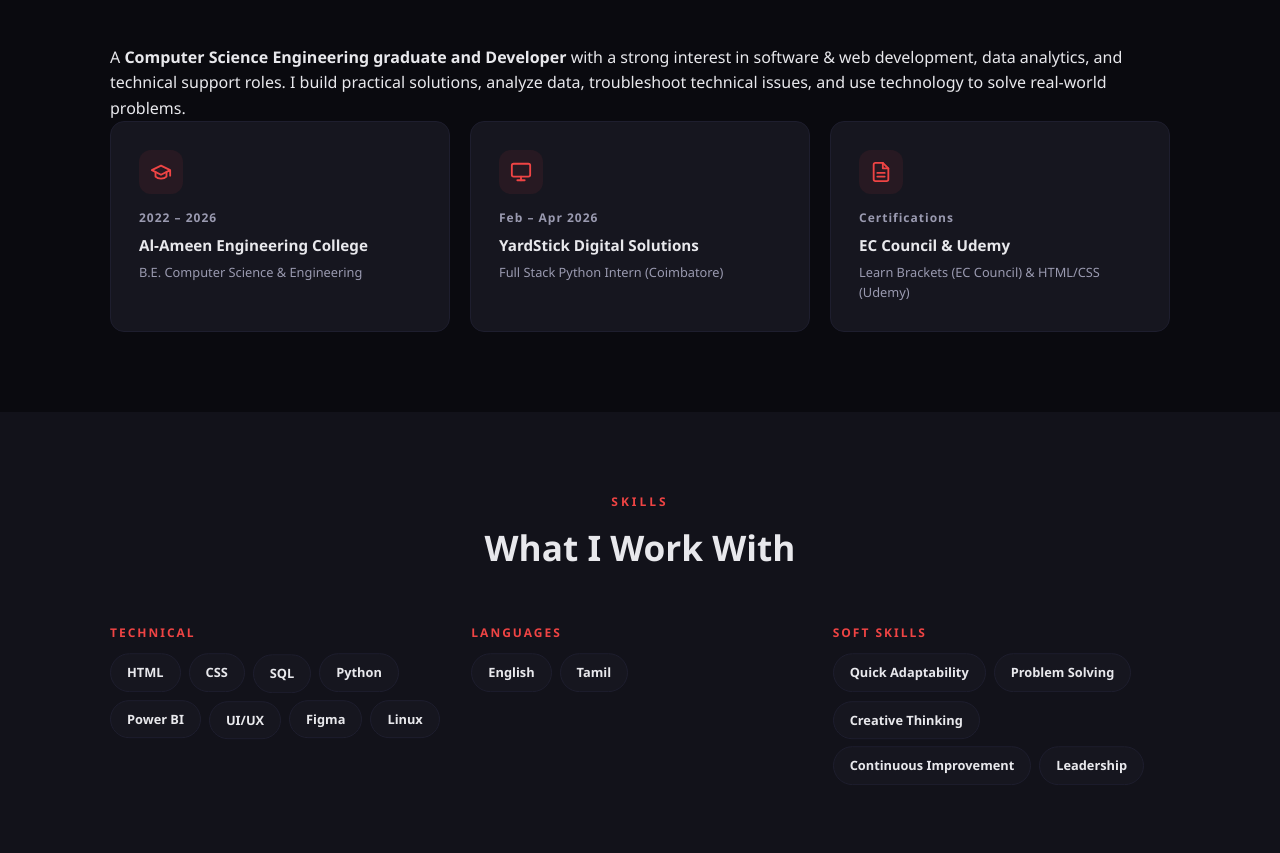
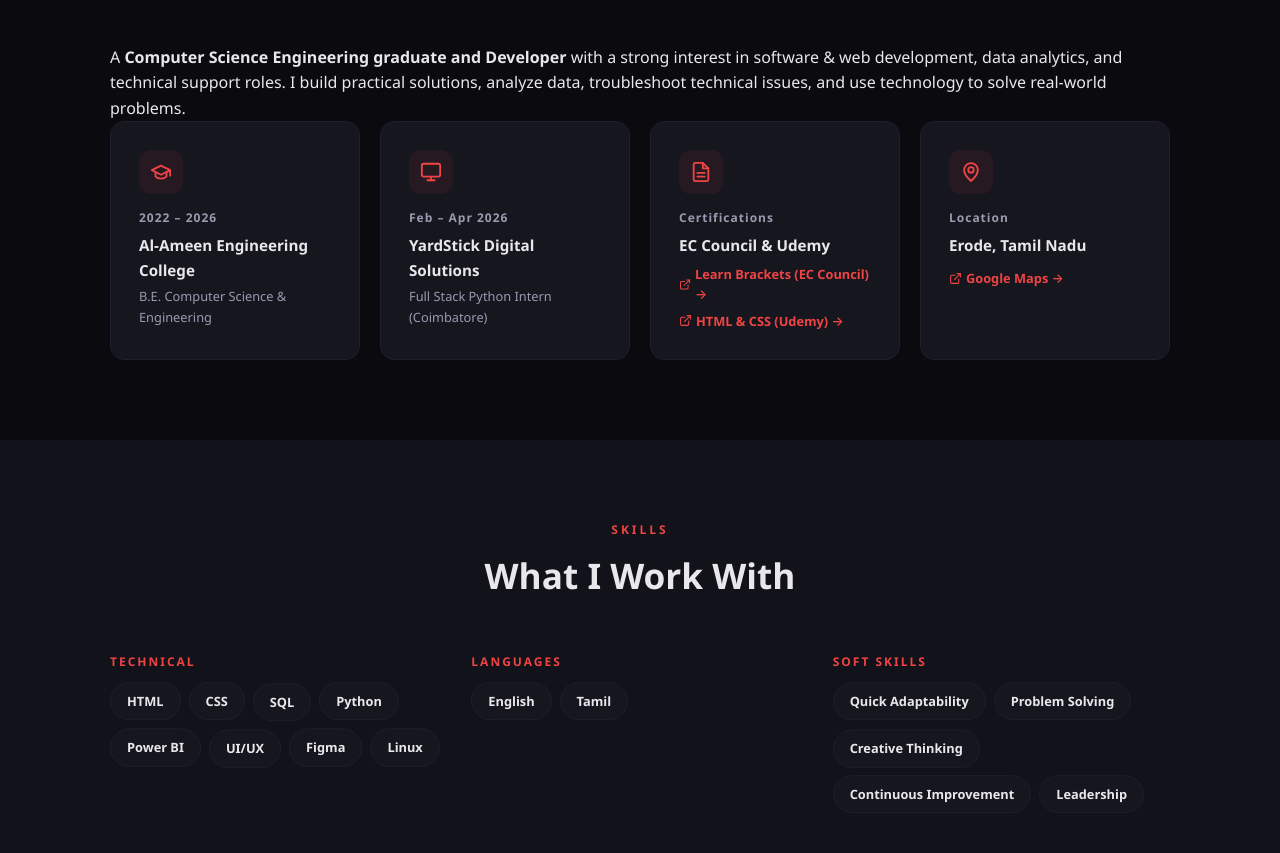
Before and after one commit to Irfan1136/portfolio11, a plain HTML site: page index.html in a window 1280 px wide. Shown: the part 967-1820 px from the top of the page. Drawn offline with Linux system fonts and the light colour scheme; animation ran at ten frames a second.

Commit message:
Make certification links clickable in About section and add Location card with Google Maps link

```diff
--- a/index.html
+++ b/index.html
@@ -157,11 +157,13 @@ section{padding:80px 0}
 
 /* ABOUT */
 .about-text{text-align:center;color:var(--fg2);max-width:700px;margin:0 auto 40px;font-size:1.05rem;line-height:1.8}
-.edu-grid{display:grid;grid-template-columns:repeat(3,1fr);gap:20px}
+.edu-grid{display:grid;grid-template-columns:repeat(4,1fr);gap:20px}
 .edu-card .icon{width:44px;height:44px;border-radius:12px;background:var(--primary-bg);display:flex;align-items:center;justify-content:center;margin-bottom:14px;font-size:1.2rem}
 .edu-card .year{font-size:.75rem;color:var(--fg2);font-weight:600;letter-spacing:1px;margin-bottom:6px}
 .edu-card h3{font-size:.95rem;font-weight:700;margin-bottom:4px}
 .edu-card p{font-size:.8rem;color:var(--fg2)}
+.cert-link{transition:all .2s ease}
+.cert-link:hover{color:var(--primary-glow)!important;transform:translateX(3px)}
 
 /* SKILLS */
 .skills-grid{display:grid;grid-template-columns:repeat(3,1fr);gap:24px}
@@ -443,8 +445,28 @@ section{padding:80px 0}
         </div>
         <p class="year">Certifications</p>
         <h3>EC Council & Udemy</h3>
-        <p>Learn Brackets (EC Council) & HTML/CSS (Udemy)</p>
+        <div class="cert-links" style="display:flex;flex-direction:column;gap:6px;margin-top:6px;">
+          <a href="https://learn.eccouncil.org/certificate/167df997-6b45-4c06-ae6b-5d2ef38466c0" target="_blank" rel="noreferrer" class="cert-link" title="Verify EC Council Certificate" style="color:var(--primary);font-size:.8rem;font-weight:600;display:inline-flex;align-items:center;gap:4px;text-decoration:none;">
+            <svg viewBox="0 0 24 24" width="13" height="13" fill="none" stroke="currentColor" stroke-width="2" stroke-linecap="round" stroke-linejoin="round"><path d="M18 13v6a2 2 0 0 1-2 2H5a2 2 0 0 1-2-2V8a2 2 0 0 1 2-2h6"/><polyline points="15 3 21 3 21 9"/><line x1="10" y1="14" x2="21" y2="3"/></svg>
+            Learn Brackets (EC Council) →
+          </a>
+          <a href="https://www.udemy.com/certificate/UC-16f1929e-f9ab-4c89-a48c-dfcad010c95e/" target="_blank" rel="noreferrer" class="cert-link" title="Verify Udemy Certificate" style="color:var(--primary);font-size:.8rem;font-weight:600;display:inline-flex;align-items:center;gap:4px;text-decoration:none;">
+            <svg viewBox="0 0 24 24" width="13" height="13" fill="none" stroke="currentColor" stroke-width="2" stroke-linecap="round" stroke-linejoin="round"><path d="M18 13v6a2 2 0 0 1-2 2H5a2 2 0 0 1-2-2V8a2 2 0 0 1 2-2h6"/><polyline points="15 3 21 3 21 9"/><line x1="10" y1="14" x2="21" y2="3"/></svg>
+            HTML & CSS (Udemy) →
+          </a>
+        </div>
       </div>
+      <a href="https://www.google.com/maps/place/Erode,+Tamil+Nadu" target="_blank" rel="noreferrer" class="card edu-card reveal" style="text-decoration:none;display:block;" title="Open location in Google Maps">
+        <div class="icon" aria-label="Location Icon">
+          <svg viewBox="0 0 24 24" width="22" height="22" fill="none" stroke="var(--primary)" stroke-width="2" stroke-linecap="round" stroke-linejoin="round"><path d="M12 2.25a7.5 7.5 0 0 1 7.5 7.5c0 5.4-7.5 12-7.5 12S4.5 15.15 4.5 9.75a7.5 7.5 0 0 1 7.5-7.5Zm0 10.5a3 3 0 1 0 0-6 3 3 0 0 0 0 6Z"/></svg>
+        </div>
+        <p class="year">Location</p>
+        <h3>Erode, Tamil Nadu</h3>
+        <p class="cert-link" style="color:var(--primary);font-size:.8rem;font-weight:600;display:inline-flex;align-items:center;gap:4px;margin-top:6px;">
+          <svg viewBox="0 0 24 24" width="13" height="13" fill="none" stroke="currentColor" stroke-width="2" stroke-linecap="round" stroke-linejoin="round"><path d="M18 13v6a2 2 0 0 1-2 2H5a2 2 0 0 1-2-2V8a2 2 0 0 1 2-2h6"/><polyline points="15 3 21 3 21 9"/><line x1="10" y1="14" x2="21" y2="3"/></svg>
+          Google Maps →
+        </p>
+      </a>
     </div>
   </div>
 </section>
```
